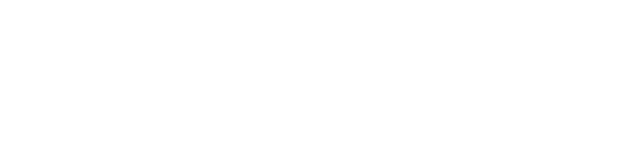
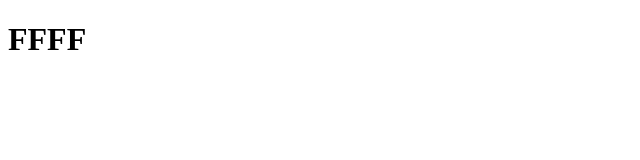
Before and after one commit to syedzohair/aptechrepo, a plain HTML site: page index.html in a window 1280 px wide. Shown: the whole page, without its empty margins (0-640 px from the left). Drawn offline with Linux system fonts and the light colour scheme.

Commit message:
IndexFileUpdated

```diff
--- a/index.html
+++ b/index.html
@@ -6,6 +6,6 @@
     <title>Document</title>
 </head>
 <body>
-
+    <h1>FFFF</h1>
 </body>
 </html>
```
